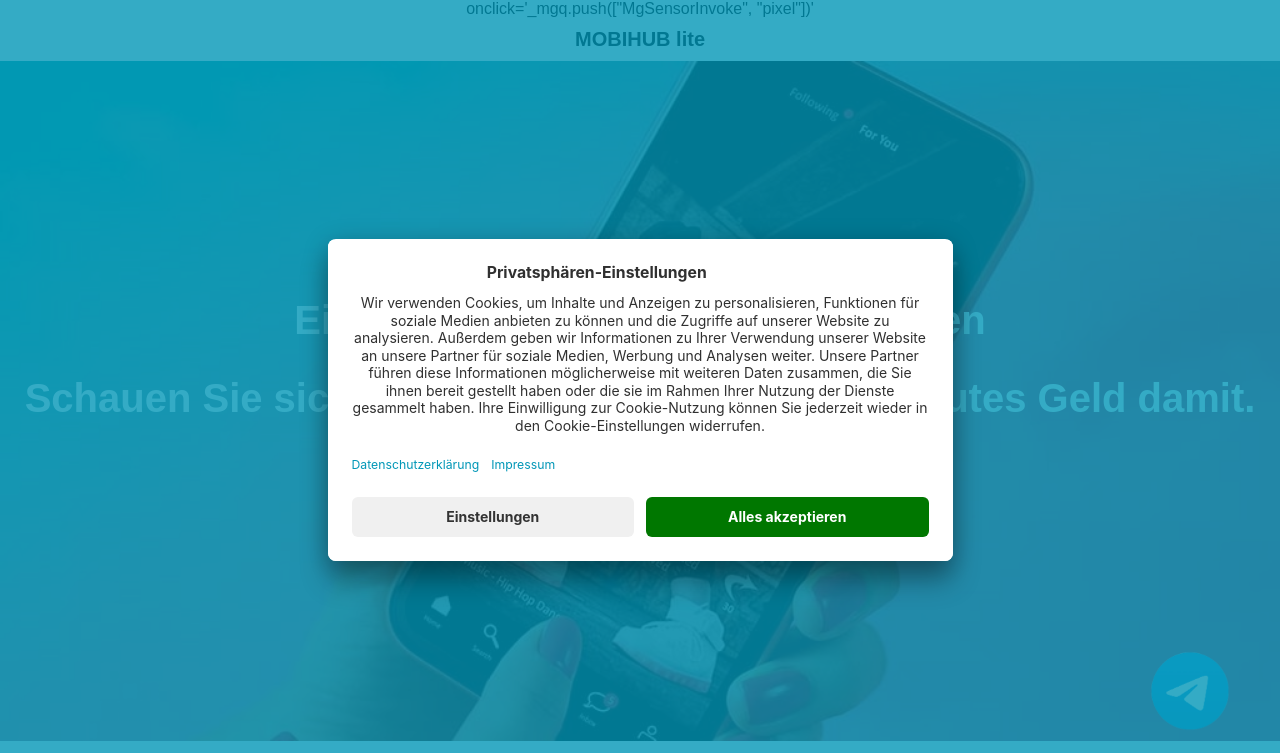
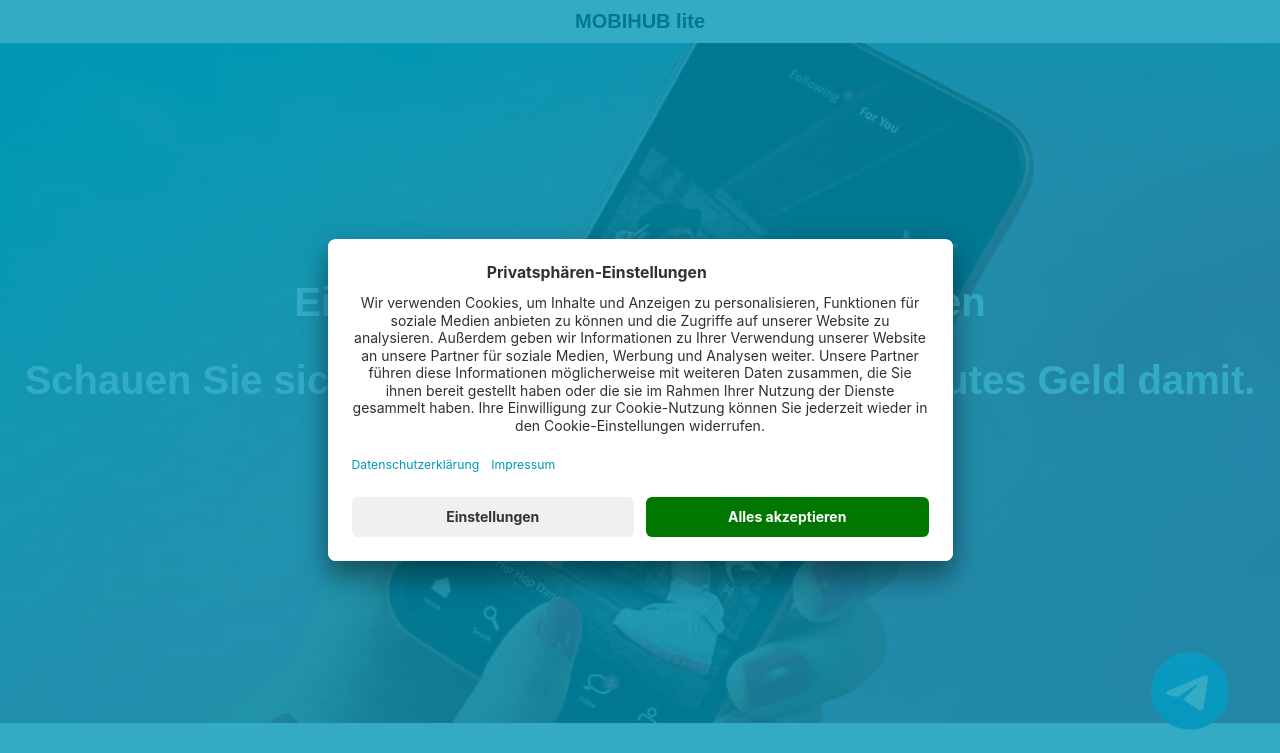
Before and after one commit to Mobihub-De/home, a plain HTML site: page index.html in a window 1280 px wide. Shown: the top 753 px of the page. Drawn offline with Linux system fonts and the light colour scheme; a web font is replaced by a local one.

Commit message:
Update index.html

```diff
--- a/index.html
+++ b/index.html
@@ -32,7 +32,6 @@ function gtag_report_conversion(url) {
 <script>
    (window._mgq = window._mgq || []).push(["MgSensorInvoke", "pixel"])
  </script>
- onclick='_mgq.push(["MgSensorInvoke", "pixel"])'
 
   <meta charset="UTF-8">
   <meta name="viewport" content="width=device-width, initial-scale=1.0">
```
